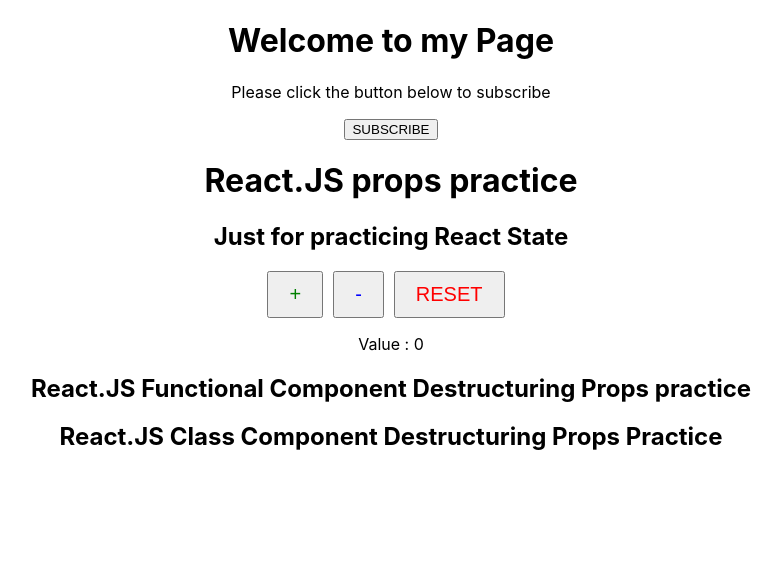
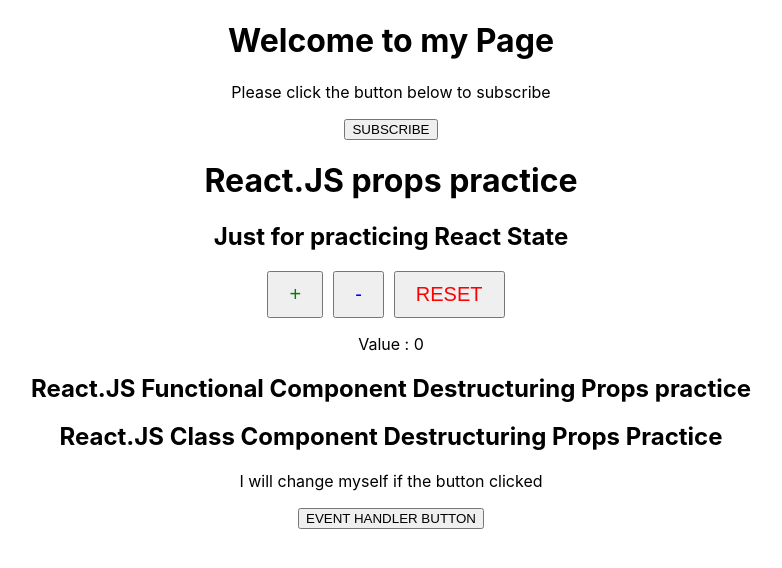
Before and after one commit to Abfahim21/React.js, a React (Create React App) app: page / in a window 1280 px wide. Shown: the top 568 px of the page, without its empty margins (249-1031 px from the left). Built offline with nearby package versions, Linux system fonts and the light colour scheme.

Commit message:
event handler

```diff
--- a/src/App.js
+++ b/src/App.js
@@ -2,6 +2,7 @@
 import Counter from './components/Counter';
 import DestructuringProps from './components/DestructuringProps';
 import DestructuringPropsClassComponent from './components/DestructuringPropsClassComponent';
+import EventHandler from './components/EventHandler';
 import Hello from './components/Hello';
 import StatePractice from './components/StatePractice';
 
@@ -13,6 +14,7 @@
       <Counter/>
       <DestructuringProps d1='Destructuring' d2='Props'/>
       <DestructuringPropsClassComponent d3 = 'React.JS' d4 = 'Class'/>
+      <EventHandler/>
     </div>
   );
 }
--- /dev/null
+++ b/src/components/EventHandler.js
@@ -0,0 +1,22 @@
+import React, { Component } from 'react';
+
+export default class EventHandler extends Component {
+    constructor(props){
+        super(props)
+        this.state = {
+            message : "I will change myself if the button clicked"
+        }
+    }
+    messageChanger = () =>{
+        this.setState({
+            message : "Look, I'm changed"
+        })
+    }
+  render() {
+    const { message } = this.state;
+    return <div>
+        <p>{ message }</p>
+        <button onClick={ this.messageChanger }>EVENT HANDLER BUTTON</button>
+    </div>;
+  }
+}
```
